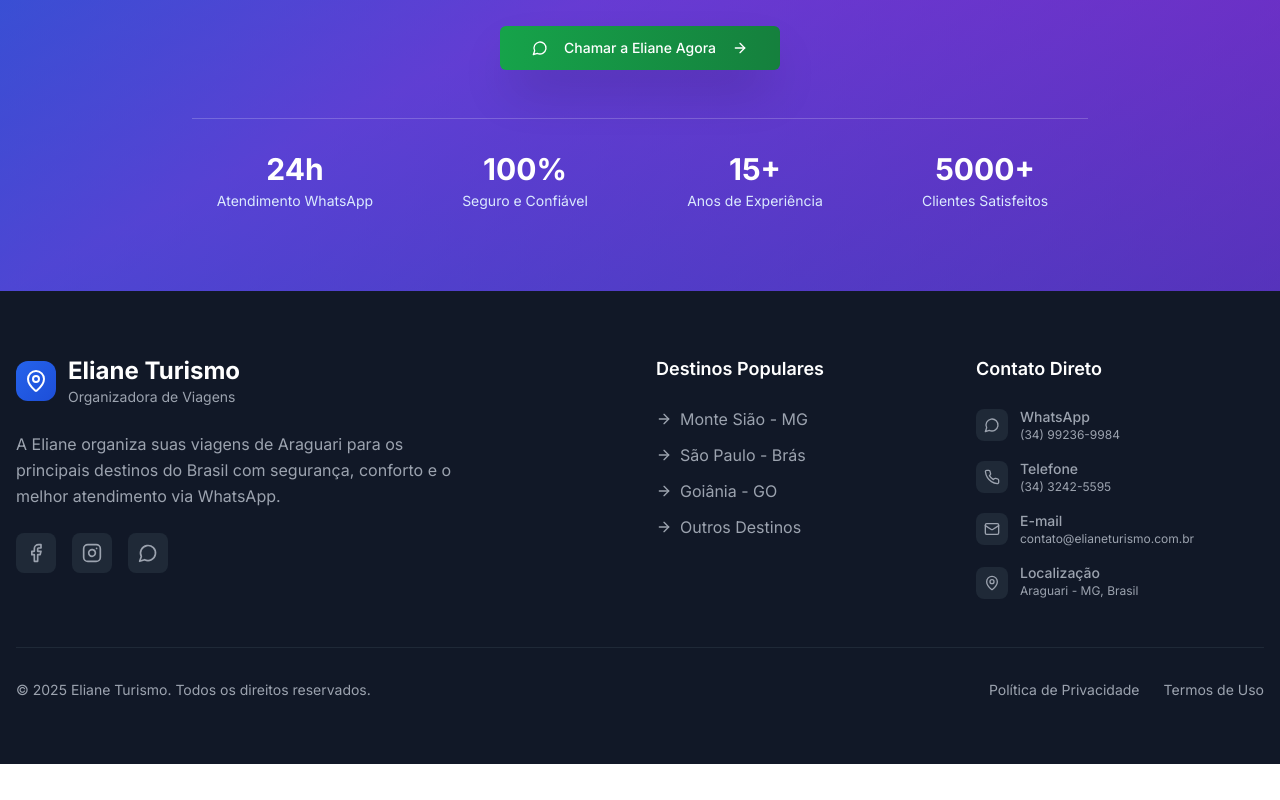
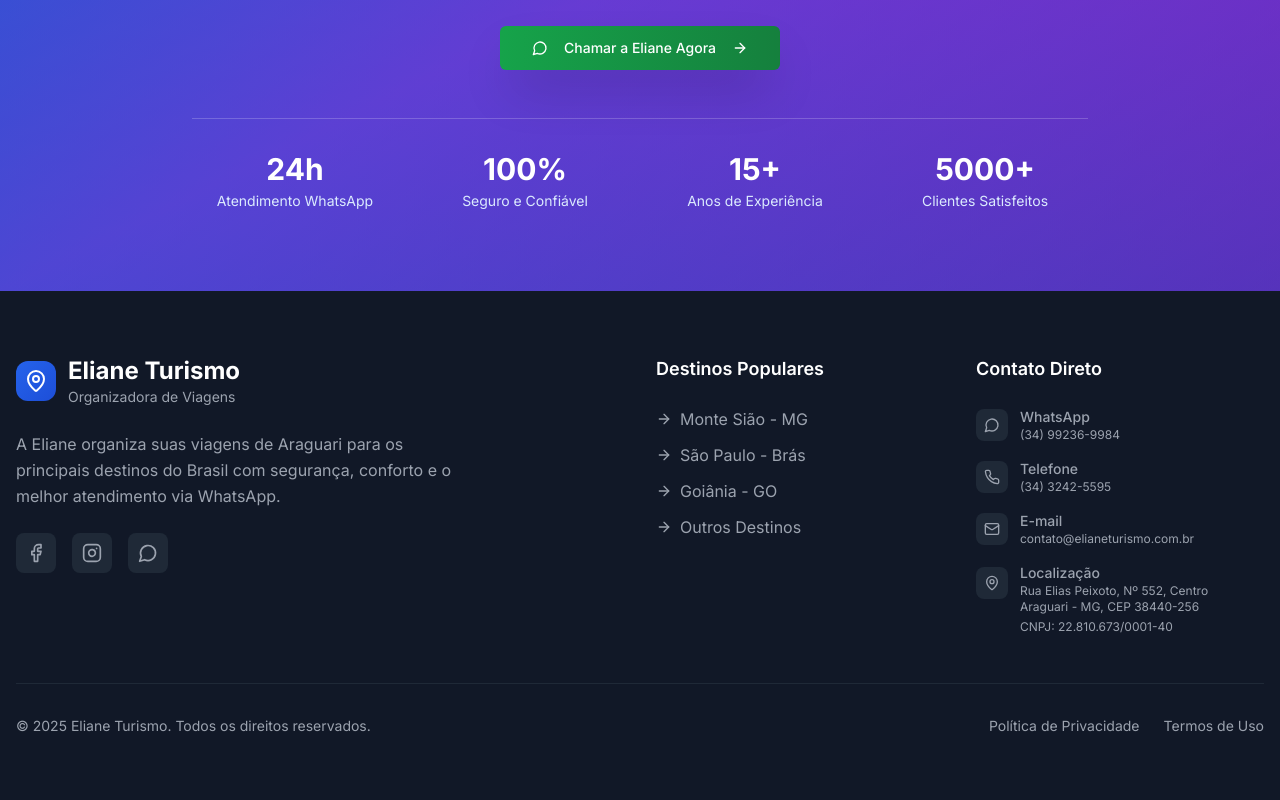
Before and after one commit to gumiranda/turismo, a Next.js app: page / in a window 1280 px wide. Shown: the part 7854-8654 px from the top of the page. Before the commit the page ends 8618 px from the top, so only its background shows below. Built offline with nearby package versions, Linux system fonts and the light colour scheme.

Commit message:
docs: update company address and add CNPJ information
Update the location information to include full address details and add the company's CNPJ

```diff
--- a/app/page.tsx
+++ b/app/page.tsx
@@ -1404,7 +1404,9 @@ export default function ElianeturismoLanding() {
                   </div>
                   <div>
                     <p className="text-sm font-medium">Localização</p>
-                    <p className="text-xs">Araguari - MG, Brasil</p>
+                    <p className="text-xs">Rua Elias Peixoto, Nº 552, Centro</p>
+                    <p className="text-xs">Araguari - MG, CEP 38440-256</p>
+                    <p className="text-xs mt-1">CNPJ: 22.810.673/0001-40</p>
                   </div>
                 </div>
               </div>
```
